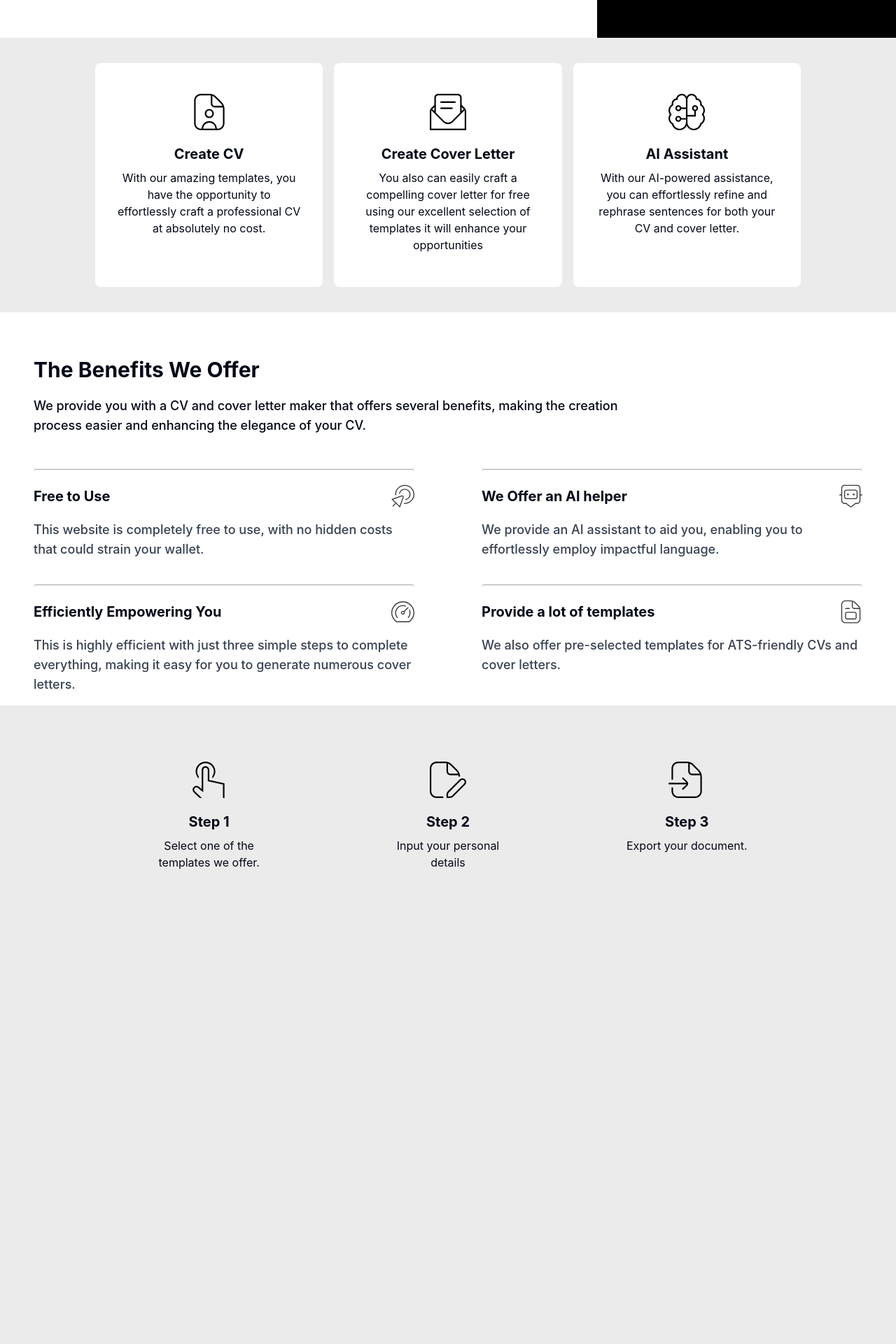
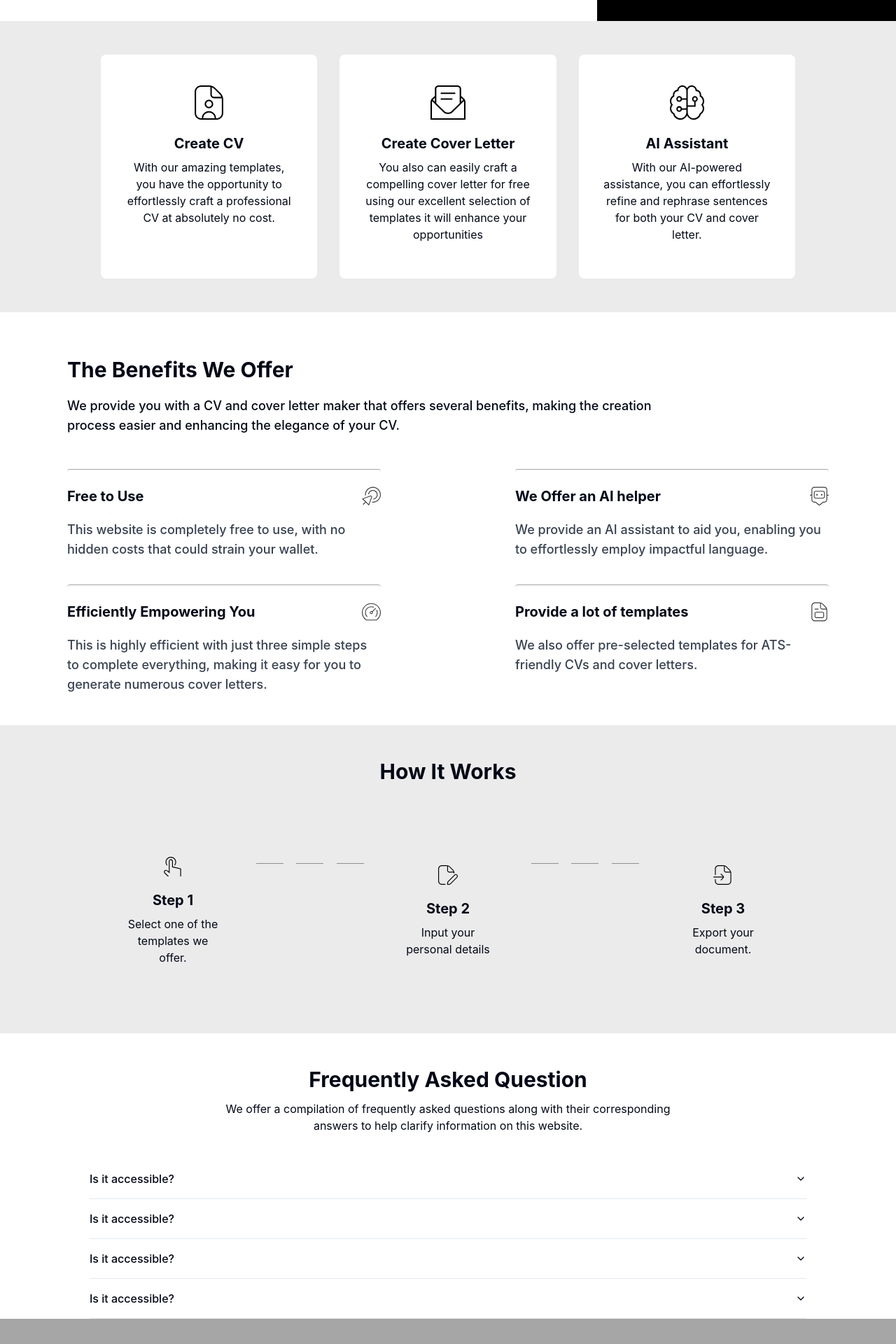
Before and after one commit to ManisaBachtiar/DNCraftCV, a React (Vite) app: page / in a window 1280 px wide. Shown: the part 680-2600 px from the top of the page at 70% size. Before the commit the page ends 2044 px from the top, so only its background shows below. Built offline with nearby package versions, Linux system fonts and the light colour scheme.

Commit message:
make a faq section

```diff
--- a/package.json
+++ b/package.json
@@ -10,6 +10,7 @@
     "preview": "vite preview"
   },
   "dependencies": {
+    "@radix-ui/react-accordion": "^1.1.2",
     "@radix-ui/react-slot": "^1.0.2",
     "class-variance-authority": "^0.7.0",
     "clsx": "^2.1.0",
--- a/src/App.tsx
+++ b/src/App.tsx
@@ -2,14 +2,24 @@ import HeroSection from "./parts/navbar";
 import BenefitSection from "./parts/benefit";
 import ServicesSection from "./parts/services";
 import StepSection from "./parts/step";
+import FaqSection from "./parts/faq";
 const App: React.FC = () => {
   return (
     <>
       <HeroSection />
-      <ServicesSection/>
-      <BenefitSection/>
-      <StepSection/>
-
+      <div className="bg-[#ECEBEB] max-w-7xl mx-auto">
+        <ServicesSection />
+      </div>
+      <BenefitSection />
+      <div className=" bg-[#ECEBEB]  max-w-7xl mx-auto">
+        <h1 className="font-bold text-3xl text-center py-12">How It Works</h1>
+        <StepSection />
+      </div>
+      <div className="bg-white  max-w-7xl mx-auto">
+        <h1 className="font-bold text-3xl text-center pt-12">Frequently Asked Question</h1>
+        <p className="text-center mx-auto pt-3 w-1/2 pb-9">We offer a compilation of frequently asked questions along with their corresponding answers to help clarify information on this website.</p>
+      <FaqSection/>
+      </div>
     </>
   );
 };
--- /dev/null
+++ b/src/components/ui/accordion.tsx
@@ -0,0 +1,56 @@
+import * as React from "react"
+import * as AccordionPrimitive from "@radix-ui/react-accordion"
+import { ChevronDown } from "lucide-react"
+
+import { cn } from "@/lib/utils"
+
+const Accordion = AccordionPrimitive.Root
+
+const AccordionItem = React.forwardRef<
+  React.ElementRef<typeof AccordionPrimitive.Item>,
+  React.ComponentPropsWithoutRef<typeof AccordionPrimitive.Item>
+>(({ className, ...props }, ref) => (
+  <AccordionPrimitive.Item
+    ref={ref}
+    className={cn("border-b", className)}
+    {...props}
+  />
+))
+AccordionItem.displayName = "AccordionItem"
+
+const AccordionTrigger = React.forwardRef<
+  React.ElementRef<typeof AccordionPrimitive.Trigger>,
+  React.ComponentPropsWithoutRef<typeof AccordionPrimitive.Trigger>
+>(({ className, children, ...props }, ref) => (
+  <AccordionPrimitive.Header className="flex">
+    <AccordionPrimitive.Trigger
+      ref={ref}
+      className={cn(
+        "flex flex-1 items-center justify-between py-4 font-medium transition-all hover:underline [&[data-state=open]>svg]:rotate-180",
+        className
+      )}
+      {...props}
+    >
+      {children}
+      <ChevronDown className="h-4 w-4 shrink-0 transition-transform duration-200" />
+    </AccordionPrimitive.Trigger>
+  </AccordionPrimitive.Header>
+))
+AccordionTrigger.displayName = AccordionPrimitive.Trigger.displayName
+
+const AccordionContent = React.forwardRef<
+  React.ElementRef<typeof AccordionPrimitive.Content>,
+  React.ComponentPropsWithoutRef<typeof AccordionPrimitive.Content>
+>(({ className, children, ...props }, ref) => (
+  <AccordionPrimitive.Content
+    ref={ref}
+    className="overflow-hidden text-sm transition-all data-[state=closed]:animate-accordion-up data-[state=open]:animate-accordion-down"
+    {...props}
+  >
+    <div className={cn("pb-4 pt-0", className)}>{children}</div>
+  </AccordionPrimitive.Content>
+))
+
+AccordionContent.displayName = AccordionPrimitive.Content.displayName
+
+export { Accordion, AccordionItem, AccordionTrigger, AccordionContent }
--- a/src/components/ui/card.tsx
+++ b/src/components/ui/card.tsx
@@ -10,7 +10,7 @@ interface CardProps {
 
 const CustomCard: React.FC<CardProps> = ({ title, contentClassName, img, content, customClass = "" }) => {
     return (
-        <div className={`${customClass}  mt-4  w-1/3 h-80 lg:mt-0 rounded-lg mx-2 p-8  `}>
+        <div className={`${customClass}  mt-4  w-1/3 lg:mt-0 rounded-lg mx-4 p-8  `}>
           <img className='w-1/5 mx-auto mb-5 mt-3' src={img} alt={title} />
           <h2 className="mx-auto text-center mt-2 text-xl font-bold mb-2">{title}</h2>
           <p className={`text-base text-center ${contentClassName}`} >{content}</p>
--- a/src/components/ui/medium-card.tsx
+++ b/src/components/ui/medium-card.tsx
@@ -1,7 +1,7 @@
 import React from 'react';
 const CardMedium: React.FC<{ title: string; description: string, img: string}> = ({ title, description, img }) => {
   return (
-    <div className=" rounded  overflow-hidden border-t border-[#A4A4A4] mx-12 bg-white w-full">
+    <div className=" rounded  overflow-hidden border-t border-[#A4A4A4] mx-24 bg-white w-full">
       <div className=" py-4  ">
         <div className='flex justify-between'> <div className="font-bold text-xl mb-2 mt-2">{title}</div>
         <img src={img} className='w-[6%]' alt="" /></div>
--- a/src/index.css
+++ b/src/index.css
@@ -74,6 +74,7 @@
 
     @apply bg-background text-foreground;
     font-family: "Inter", sans-serif;
-    background-color:#ECEBEB;
+    background-color:#A6A6A6;
+    height: 7000px;
   }
 }
--- a/src/parts/benefit.tsx
+++ b/src/parts/benefit.tsx
@@ -8,11 +8,11 @@ import free from "../assets/free.svg";
 const BenefitSection: React.FC = () => {
   return (
     <>
-      <div className="max-w-7xl mx-auto bg-white mt-9">
-        <h1 className="pt-16 mx-12 font-bold text-3xl">
+      <div className="max-w-7xl mx-auto bg-white pb-7">
+        <h1 className="pt-16 mx-24 font-bold text-3xl">
           The Benefits We Offer
         </h1>
-        <p className="font-medium mx-12 w-2/3 text-lg mt-5 ">
+        <p className="font-medium mx-24 w-2/3 text-lg mt-5 ">
           We provide you with a CV and cover letter maker that offers several
           benefits, making the creation process easier and enhancing the
           elegance of your CV.
--- /dev/null
+++ b/src/parts/faq.tsx
@@ -0,0 +1,48 @@
+import {
+    Accordion,
+    AccordionContent,
+    AccordionItem,
+    AccordionTrigger,
+  } from "@/components/ui/accordion"
+  const FaqSection: React.FC = () => {
+  return (
+    <>
+    <div className="max-w-5xl mx-auto bg-white">
+      <Accordion type="single" collapsible>
+        <AccordionItem value="item-1">
+          <AccordionTrigger>Is it accessible?</AccordionTrigger>
+          <AccordionContent>
+            Yes. It adheres to the WAI-ARIA design pattern.
+          </AccordionContent>
+        </AccordionItem>
+      </Accordion>
+      <Accordion type="single" collapsible>
+        <AccordionItem value="item-1">
+          <AccordionTrigger>Is it accessible?</AccordionTrigger>
+          <AccordionContent>
+            Yes. It adheres to the WAI-ARIA design pattern.
+          </AccordionContent>
+        </AccordionItem>
+      </Accordion>
+      <Accordion type="single" collapsible>
+        <AccordionItem value="item-1">
+          <AccordionTrigger>Is it accessible?</AccordionTrigger>
+          <AccordionContent>
+            Yes. It adheres to the WAI-ARIA design pattern.
+          </AccordionContent>
+        </AccordionItem>
+      </Accordion>
+      <Accordion type="single" collapsible>
+        <AccordionItem value="item-1">
+          <AccordionTrigger>Is it accessible?</AccordionTrigger>
+          <AccordionContent>
+            Yes. It adheres to the WAI-ARIA design pattern.
+          </AccordionContent>
+        </AccordionItem>
+      </Accordion>
+      </div>
+    </>
+  );
+};
+
+export default FaqSection;
--- a/src/parts/navbar.tsx
+++ b/src/parts/navbar.tsx
@@ -8,14 +8,14 @@ const HeroSection: React.FC = () => {
       <div className="flex max-w-7xl mx-auto relative">
         <div className="w-2/3 bg-white pb-20  ">
           <nav className=" p-4 flex justify-left items-center ">
-            <span className="text-xl font-bold ml-10 mt-3 text-black">DNCraftCV</span>
+            <span className="ml-16 text-lg xl:text-xl font-bold mt-3 text-black">DNCraftCV</span>
             <ul className="flex items-center mt-3">
-              <li className="text-black font-medium text-lg">
+              <li className="text-black font-medium text-base xl:text-lg">
                 <a href="/" className=" ml-9">
                   Home
                 </a>
                 <a href="/" className=" ml-7">
-                   CV
+                   Curriculum Vitae
                 </a>
                 <a href="/" className="ml-7">
                   Cover Letter{" "}
@@ -26,15 +26,16 @@ const HeroSection: React.FC = () => {
               </li>
             </ul>
           </nav>
-          <div className="mx-20 my-24">
-            <h1 className="text-6xl font-bold pb-5">DNCraftCV</h1>
-            <p className="text-[2.9rem] w-[90%] leading-tight mt-5  font-light">Crafting Your Digital Identity to Transform Experience into Opportunity</p>
-            <Button className="mt-12 px-9 text-lg py-8 border-2 border-black rounded-xl font-semibold ">Curriculum Vitae</Button>
-            <Button className="mt-12 ml-5 px-9 py-8 rounded-xl font-bold border-black border-2 bg-light text-lg text-black">Cover Letter</Button>
+          <div className=" mx-20 my-16 xl:my-24">
+            <h1 className="text-5xl xl:text-6xl font-bold pb-5">DNCraftCV</h1>
+            <p className="text-[2.3rem] xl:text-[2.5rem] xl:w-[90%] leading-tight mt-5  font-light">Crafting Your Digital Identity to Transform Experience into Opportunity</p>
+            <Button className="mt-12 px-5 xl:px-9 text-lg py-6 xl:py-8 border-2 border-black rounded-xl font-semibold ">Curriculum Vitae</Button>
+            <Button className="mt-12 ml-5 px-5 xl:px-9 py-6 xl:py-8 rounded-xl font-bold border-black border-2 bg-light text-lg text-black">Cover Letter</Button>
           </div>
-        </div>
+          </div>
+
         <div className="w-1/3 bg-black  ">
-        </div>
+       </div>
           <img className="absolute w-[49%] ml-[42rem] mt-32" src={img} alt="" />
       </div>
     </>
--- a/src/parts/services.tsx
+++ b/src/parts/services.tsx
@@ -8,23 +8,23 @@ const ServicesSection: React.FC = () => {
   return (
     <>
       <div
-        className={`max-w-5xl flex flex-col sm:flex-row  mx-auto  lg:px-0 mt-9 justify-center items-center `}
+        className={`max-w-5xl flex flex-col sm:flex-row  mx-auto  lg:px-0 justify-center items-center  py-12 `}
       >
-        <CustomCard customClass="bg-white"
+        <CustomCard customClass="bg-white h-80"
           img={cv_image}
           title="Create CV"
           content="With our amazing templates, you have the opportunity to effortlessly craft a professional CV at absolutely no cost."
         />
 
         <CustomCard
-        customClass="bg-white"
+        customClass="bg-white h-80"
           img={cl_image}
           title="Create Cover Letter"
           content="You also can easily craft a compelling cover letter for free using our excellent selection of templates it will enhance your opportunities"
         />
 
         <CustomCard
-        customClass="bg-white"
+        customClass="bg-white h-80"
           img={ai_image}
           title="AI Assistant"
           content="With our AI-powered assistance, you can effortlessly refine and rephrase sentences for both your CV and cover letter."
--- a/src/parts/step.tsx
+++ b/src/parts/step.tsx
@@ -3,31 +3,32 @@ import CustomCard from "@/components/ui/card";
 import input from "../assets/input.svg";
 import choose from "../assets/choose.svg";
 import export1 from "../assets/export.svg";
+import strip from "../assets/strip.svg";
 
 const StepSection: React.FC = () => {
   return (
     <>
       <div
-        className={`max-w-5xl flex flex-col sm:flex-row  mx-auto  lg:px-0 mt-9 justify-center items-center `}
+        className={` max-w-5xl flex flex-col sm:flex-row  mx-auto  lg:px-0 pt-3 justify-center items-center `}
       >
         <CustomCard
           img={choose}
           title="Step 1"
-          contentClassName="w-2/3 mx-auto"
+          contentClassName="pb-16  mx-auto"
           content="Select one of the templates we offer."
         />
-
+        <img src={strip} className="mt-[-190px]" alt="" />
         <CustomCard
           img={input}
           title="Step 2"
-          contentClassName="w-2/3 mx-auto"
+          contentClassName="pb-16  mx-auto"
           content="Input your personal details"
         />
-
+        <img src={strip} className="mt-[-190px]" alt="" />
         <CustomCard
           img={export1}
           title="Step 3"
-          contentClassName="w-2/3 mx-auto"
+          contentClassName="pb-16 mx-auto"
           content="Export your document."
         />
       </div>
```
Also changed, not shown: src/assets/strip.svg (renamed from src/assets/Group 1000006150.svg), 1 other file (tests, documents, lock files or other folders).
